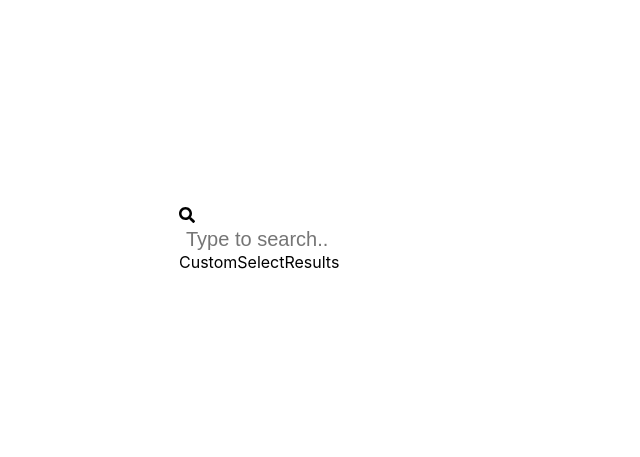
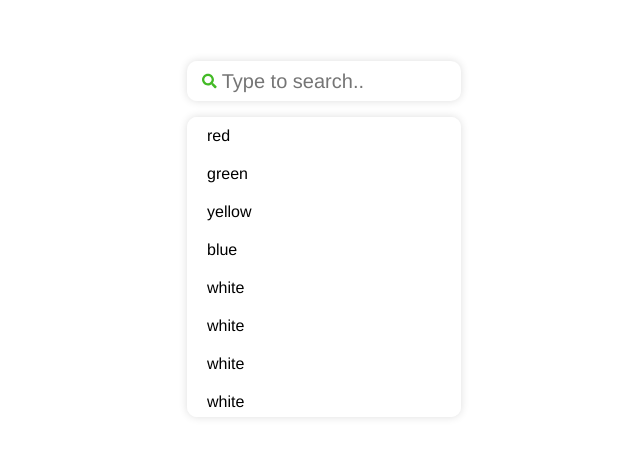
Before and after one commit to fia52/custom-react-select-component, a React (Create React App) app: page / in a window 1280 px wide. Shown: the part 161-618 px from the top of the page, without its empty margins (316-956 px from the left). Built offline with nearby package versions, Linux system fonts and the light colour scheme.

Commit message:
add dropdown optionlist

```diff
--- a/src/App.js
+++ b/src/App.js
@@ -36,7 +36,6 @@ export default function App() {
 
       <div className="search-bar-container">
             <CustomSelect />
-            <div>CustomSelectResults</div>
         </div>
 
     </div>
--- /dev/null
+++ b/src/components/input/CustomSelect.css
@@ -0,0 +1,55 @@
+* {
+  box-sizing: border-box;
+  margin: 0;
+  padding: 0;
+  font-family: Helvetica, sans-serif;
+}
+
+.input-wrapper {
+  width: 100%;
+  height: 2.5rem;
+  border: none;
+  border-radius: 10px;
+  padding: 0 15px;
+  box-shadow: 0px 0px 8px #ddd;
+  background-color: white;
+  display: flex;
+  align-items: center;
+}
+
+input {
+  background-color: transparent;
+  border: none;
+  height: 100%;
+  font-size: 1.25rem;
+  width: 100%;
+  margin-left: 5px;
+}
+
+input:focus {
+  outline: none;
+}
+
+#search-icon {
+  color: #43ba26;
+}
+
+.search-result {
+  padding: 10px 20px;
+}
+
+.search-result:hover {
+  background-color: #efefef;
+}
+
+.results-list {
+  width: 100%;
+  background-color: white;
+  display: flex;
+  flex-direction: column;
+  box-shadow: 0px 0px 8px #ddd;
+  border-radius: 10px;
+  margin-top: 1rem;
+  max-height: 300px;
+  overflow-y: auto;
+}
--- a/src/components/input/CustomSelect.jsx
+++ b/src/components/input/CustomSelect.jsx
@@ -1,13 +1,73 @@
-import React from 'react';
+import React, {useState} from 'react';
 
 import {FaSearch} from "react-icons/fa"
-import "./CustomSelect.module.css"
+import "./CustomSelect.css"
+import {findAllByDisplayValue} from "@testing-library/react";
+
+const optionList = [
+    { value: "red", label: "Red" },
+    { value: "green", label: "Green" },
+    { value: "yellow", label: "Yellow" },
+    { value: "blue", label: "Blue" },
+    { value: "white", label: "White" },
+    { value: "white", label: "White" },
+    { value: "white", label: "White" },
+    { value: "white", label: "White" },
+    { value: "white", label: "White" },
+    { value: "white", label: "White" },
+    { value: "white", label: "White" },
+    { value: "white", label: "White" },
+    { value: "white", label: "White" },
+    { value: "white", label: "White" },
+    { value: "white", label: "White" },
+    { value: "white", label: "White" },
+    { value: "white", label: "White" },
+    { value: "white", label: "White" },
+  ];
 
 const CustomSelect = () => {
+
+    const [options, setOptions] = useState(optionList)
+
+    const [searchQuery, setSearchQuery] = useState("");
+
+    const handleChange = (value) => {
+        // setInput(searchQuery.concat(value))}
+        setSearchQuery(value)
+    };
+
     return (
-        <div className="input-wrapper">
-            <FaSearch id="search-icon" />
-            <input placeholder="Type to search.."/>
+        <div>
+
+            <div className="input-wrapper">
+                <FaSearch id="search-icon" />
+                <input
+                    placeholder="Type to search.."
+                    value={searchQuery}
+                    onChange={(e) => handleChange(e.target.value)}
+                />
+            </div>
+
+            <div className="results-list">
+                {
+                    options.filter(option => {
+                        const searchValue = searchQuery.toLowerCase()
+                        const optionValue = option.value.toLowerCase()
+
+                        return optionValue.startsWith(searchValue) && optionValue !== searchValue
+                    })
+                        .map((option, id) => (
+                            <div className="search-result"
+                                 onClick={(e) => handleChange(option.value)}>
+
+                            {option.value}
+
+                            </div>
+                        )
+                    )
+                }
+            </div>
+
         </div>
     );
 };
--- a/src/components/input/CustomSelect.module.css
+++ /dev/null
@@ -1,28 +0,0 @@
-.input-wrapper {
-  width: 100%;
-  height: 2.5rem;
-  border: none;
-  border-radius: 10px;
-  padding: 0 15px;
-  box-shadow: 0px 0px 8px #ddd;
-  background-color: white;
-  display: flex;
-  align-items: center;
-}
-
-input {
-  background-color: transparent;
-  border: none;
-  height: 100%;
-  font-size: 1.25rem;
-  width: 100%;
-  margin-left: 5px;
-}
-
-input:focus {
-  outline: none;
-}
-
-#search-icon {
-  color: royalblue;
-}
```
Also changed, not shown: src/App.css (+33 -33 lines).
